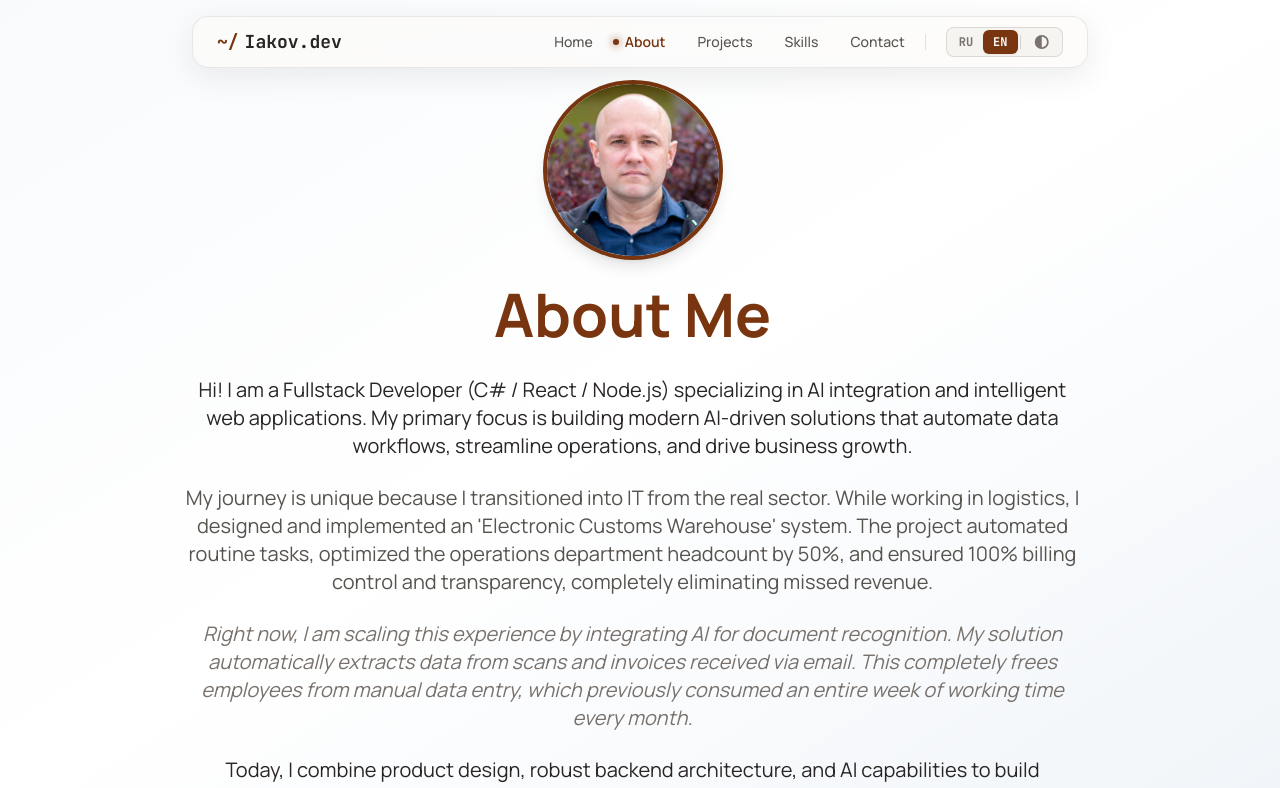
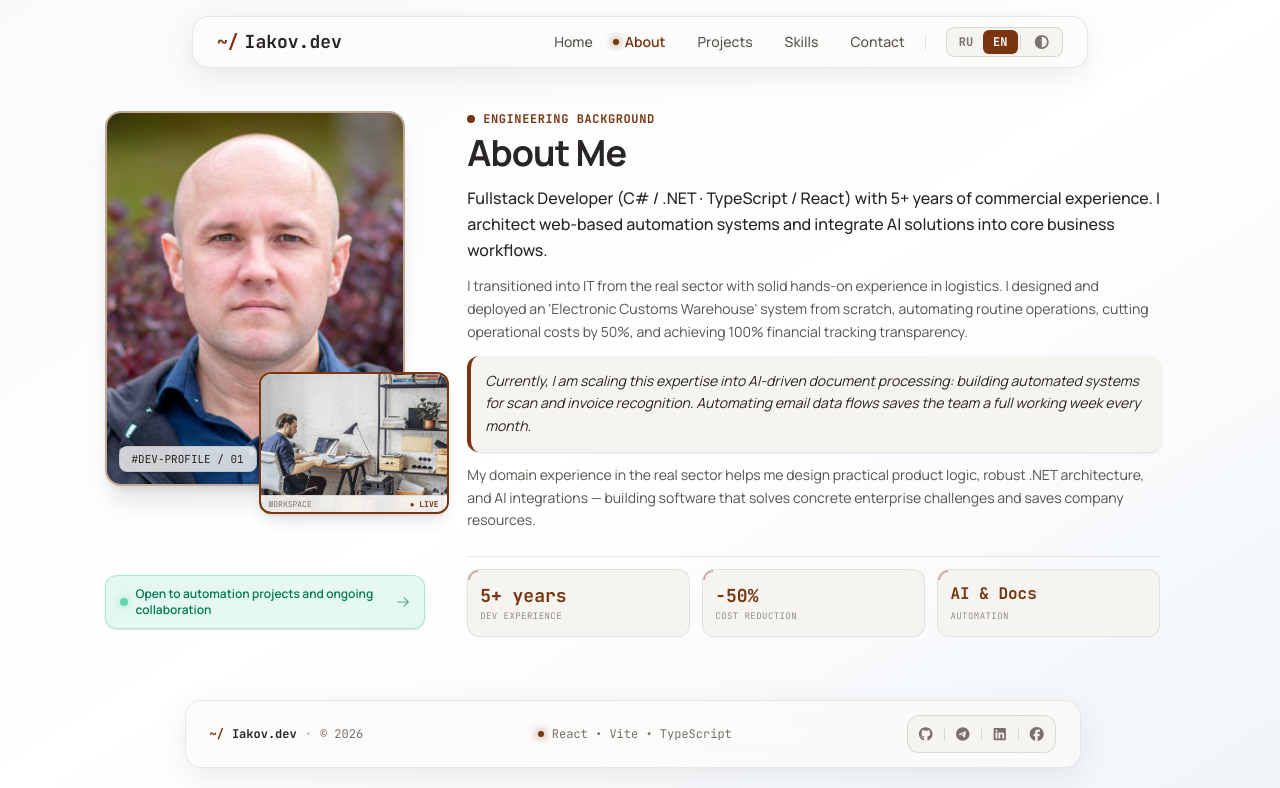
Before and after one commit to IakovYakovlev/personal, a React (Vite) app: page /about in a window 1280 px wide. Shown: the top 788 px of the page. Built offline with nearby package versions, Linux system fonts and the light colour scheme.

Commit message:
Refactor code structure for improved readability and maintainability

```diff
--- a/src/application/providers/locales/en.json
+++ b/src/application/providers/locales/en.json
@@ -1,4 +1,8 @@
 {
+  "status": {
+    "text": "Open to automation projects and ongoing collaboration",
+    "title": "Go to contacts"
+  },
   "nav": {
     "brand": "Iakov.dev",
     "home": "Home",
@@ -10,8 +14,6 @@
   "home": {
     "role": "Reliable Web Services",
     "description": "Fullstack web developer with 5+ years of experience. I specialize in business automation and building reliable digital solutions. I turn chaotic spreadsheet accounting and manual workflows into smooth, efficient systems — built with intuitive user interfaces and solid architecture.",
-    "status": "Available for automation projects and ongoing collaboration",
-    "statusTitle": "Go to Contact",
     "cta": {
       "projects": "View Projects",
       "about": "About Me",
@@ -36,11 +38,20 @@
     }
   },
   "about": {
+    "section": "Engineering Background",
     "title": "About Me",
-    "intro": "Hi! I am a Fullstack Developer (C# / React / Node.js) specializing in AI integration and intelligent web applications. My primary focus is building modern AI-driven solutions that automate data workflows, streamline operations, and drive business growth.",
-    "main": "My journey is unique because I transitioned into IT from the real sector. While working in logistics, I designed and implemented an 'Electronic Customs Warehouse' system. The project automated routine tasks, optimized the operations department headcount by 50%, and ensured 100% billing control and transparency, completely eliminating missed revenue.",
-    "highlight": "Right now, I am scaling this experience by integrating AI for document recognition. My solution automatically extracts data from scans and invoices received via email. This completely frees employees from manual data entry, which previously consumed an entire week of working time every month.",
-    "conclusion": "Today, I combine product design, robust backend architecture, and AI capabilities to build products that truly deliver value. My background in logistics helps me deeply understand business pain points and speak the same language as stakeholders."
+    "intro": "Fullstack Developer (C# / .NET · TypeScript / React) with 5+ years of commercial experience. I architect web-based automation systems and integrate AI solutions into core business workflows.",
+    "main": "I transitioned into IT from the real sector with solid hands-on experience in logistics. I designed and deployed an 'Electronic Customs Warehouse' system from scratch, automating routine operations, cutting operational costs by 50%, and achieving 100% financial tracking transparency.",
+    "highlight": "Currently, I am scaling this expertise into AI-driven document processing: building automated systems for scan and invoice recognition. Automating email data flows saves the team a full working week every month.",
+    "conclusion": "My domain experience in the real sector helps me design practical product logic, robust .NET architecture, and AI integrations — building software that solves concrete enterprise challenges and saves company resources.",
+    "metrics": {
+      "exp_value": "5+ years",
+      "exp_label": "Dev Experience",
+      "routine_value": "-50%",
+      "routine_label": "Cost Reduction",
+      "ai_value": "AI & Docs",
+      "ai_label": "Automation"
+    }
   },
   "skills": {
     "title": "Skills",
--- a/src/application/providers/locales/ru.json
+++ b/src/application/providers/locales/ru.json
@@ -1,4 +1,8 @@
 {
+  "status": {
+    "text": "Открыт к проектам по автоматизации и постоянному сотрудничеству",
+    "title": "Перейти к контактам"
+  },
   "nav": {
     "brand": "Iakov.dev",
     "home": "Главная",
@@ -10,8 +14,6 @@
   "home": {
     "role": "Надежные веб-сервисы",
     "description": "Веб-разработчик полного цикла (Fullstack) с 5+ годами опыта. Специализируюсь на автоматизации бизнеса и создании надежных цифровых решений. Превращаю запутанный учет в таблицах и ручные процессы в четко работающие системы — с удобным интерфейсом и прочной архитектурой.",
-    "status": "Открыт к проектам по автоматизации и постоянному сотрудничеству",
-    "statusTitle": "Перейти к контактам",
     "cta": {
       "projects": "Смотреть проекты",
       "about": "Узнать больше обо мне",
@@ -36,11 +38,20 @@
     }
   },
   "about": {
+    "section": "Инженерный бэкграунд",
     "title": "Обо мне",
-    "intro": "Привет! Я Fullstack-разработчик (C# / React / Node.js) со специализацией на интеграции искусственного интеллекта (AI) и создании умных веб-приложений. Мой основной фокус — разработка современных ИИ-решений, которые автоматизируют работу с данными, упрощают процессы и поддерживают рост бизнеса.",
-    "main": "Мой путь уникален тем, что я пришел в IT из реального сектора. Работая в логистике, я спроектировал и внедрил систему «Электронного таможенного склада». Проект позволил автоматизировать рутину и оптимизировать штат операционного отдела на 50%, а также обеспечил 100% контроль и прозрачность выставления счетов, полностью исключив упущенную выручку компании.",
-    "highlight": "Прямо сейчас я масштабирую этот опыт, внедряя AI для распознавания документов. Мое решение автоматически извлекает данные из сканов и счетов, приходящих по почте. Это полностью освобождает сотрудников от рутинного ручного ввода, на который раньше уходила целая неделя рабочего времени каждый месяц.",
-    "conclusion": "Сегодня я объединяю продуктовый дизайн, надежную серверную архитектуру и возможности AI, чтобы создавать продукты, которые действительно помогают людям. Мой опыт в логистике помогает мне глубже понимать боли бизнеса и говорить с заказчиками на одном языке."
+    "intro": "Fullstack-разработчик (C# / .NET · TypeScript / React) с 5+ годами опыта. Проектирую веб-системы автоматизации и интегрирую AI-решения в реальные бизнес-процессы.",
+    "main": "Пришел в IT из реального сектора. Имею за плечами практический опыт в логистике, где с нуля спроектировал и внедрил систему «Электронного таможенного склада». Проект автоматизировал ручной учет, сократил операционные затраты на 50% и обеспечил 100% прозрачность финансовых расчетов.",
+    "highlight": "Масштабирую этот опыт в сфере AI-документооборота: разрабатываю сервисы автоматического распознавания сканов и счетов. Автоматизация входящих потоков данных высвобождает для команды целую рабочую неделю ежемесячно.",
+    "conclusion": "Опыт работы в реальном секторе помогает мне проектировать продуктивную логику, надежную архитектуру на .NET и внедрять AI-технологии — создавая софт, который решает конкретные задачи компании и экономит ее ресурсы.",
+    "metrics": {
+      "exp_value": "5+ лет",
+      "exp_label": "Коммерч. опыт",
+      "routine_value": "-50%",
+      "routine_label": "Затраты / Рутина",
+      "ai_value": "AI & Docs",
+      "ai_label": "Автоматизация"
+    }
   },
   "skills": {
     "title": "Навыки",
--- a/src/ui/pages/About/About.tsx
+++ b/src/ui/pages/About/About.tsx
@@ -1,20 +1,139 @@
 import { useTranslation } from 'react-i18next';
+import { useNavigate } from 'react-router-dom';
 import avatar from '../../../assets/images/avatar.jpg';
+import workspace from '../../../assets/images/workspace.jpg';
 
 export const About = () => {
   const { t } = useTranslation();
+  const navigate = useNavigate();
+
   return (
-    <section className='flex flex-col items-center justify-center px-6 text-center flex-1'>
-      <img
-        src={avatar}
-        alt='My photo'
-        className='w-[180px] h-[180px] rounded-full mb-6 shadow-lg border-4 border-primary object-cover'
-      />
-      <h1 className='text-4xl md:text-6xl font-bold mb-8 text-primary'>{t('about.title')}</h1>
-      <p className='text-lg md:text-xl text-text-base max-w-4xl mb-6'>{t('about.intro')}</p>
-      <p className='text-lg md:text-xl text-text-muted max-w-4xl mb-6'>{t('about.main')}</p>
-      <p className='text-lg md:text-xl italic text-text-subtle max-w-4xl mb-6'>{t('about.highlight')}</p>
-      <p className='text-lg md:text-xl text-text-base max-w-4xl mb-10'>{t('about.conclusion')}</p>
-    </section>
+    <div className='flex-1 flex flex-col justify-center w-full max-w-6xl mx-auto px-6 md:px-12 py-2 lg:py-4 text-left overflow-hidden'>
+      <main className='w-full flex flex-col gap-4 lg:gap-6'>
+        {/* ВЕРХНИЙ БЛОК: Фотографии (4) + Текст (8) */}
+        <div className='grid grid-cols-1 lg:grid-cols-12 gap-6 lg:gap-8 items-start'>
+          {/* Левая колонка: Коллаж фотографий */}
+          <div className='lg:col-span-4 flex flex-col'>
+            <div className='relative w-full max-w-[320px] mx-auto lg:mx-0 pb-6 pr-5'>
+              {/* Главный портрет */}
+              <div className='relative w-full aspect-[4/5] rounded-2xl overflow-hidden border-2 border-[var(--color-primary)]/40 shadow-xl group bg-[var(--color-bg-muted)]'>
+                <img
+                  src={avatar}
+                  alt='Iakov Yakovlev'
+                  className='w-full h-full object-cover group-hover:scale-105 transition-transform duration-500'
+                />
+                <div className='absolute inset-0 bg-gradient-to-b from-transparent via-white/10 to-transparent -translate-y-full group-hover:translate-y-full transition-transform duration-700 pointer-events-none' />
+
+                <div className='absolute bottom-3 left-3 bg-[var(--color-bg-base)]/80 backdrop-blur-md px-3 py-1 rounded-lg border border-[var(--color-text-subtle)]/20 text-[11px] font-mono text-[var(--color-text-base)] shadow-sm z-10'>
+                  #DEV-PROFILE / 01
+                </div>
+              </div>
+
+              {/* Рабочее пространство */}
+              <div className='absolute -bottom-1 -right-6 w-2/3 max-w-[190px] aspect-[4/3] rounded-xl overflow-hidden border-2 border-[var(--color-primary)] shadow-lg bg-[var(--color-bg-muted)] z-20 group'>
+                <img
+                  src={workspace}
+                  alt='Workspace'
+                  className='w-full h-full object-cover group-hover:scale-105 transition-transform duration-500'
+                />
+                <div className='absolute inset-0 bg-gradient-to-b from-transparent via-white/10 to-transparent -translate-y-full group-hover:translate-y-full transition-transform duration-700 pointer-events-none' />
+
+                <div className='absolute bottom-0 inset-x-0 bg-[var(--color-bg-base)]/90 backdrop-blur-md px-2 py-0.5 border-t border-[var(--color-text-subtle)]/15 text-[8px] font-mono text-[var(--color-text-subtle)] flex justify-between items-center'>
+                  <span>WORKSPACE</span>
+                  <span className='text-[var(--color-primary)] font-bold'>● LIVE</span>
+                </div>
+              </div>
+            </div>
+          </div>
+
+          {/* Правая колонка: Весь текст */}
+          <div className='lg:col-span-8 flex flex-col justify-start'>
+            <div className='inline-flex items-center gap-2 font-mono text-xs text-[var(--color-primary)] font-bold uppercase tracking-wider mb-1.5'>
+              <span className='w-2 h-2 rounded-full bg-[var(--color-primary)]' />
+              {t('about.section')}
+            </div>
+
+            <h1 className='text-3xl md:text-4xl font-bold text-[var(--color-text-base)] tracking-tight mb-3'>
+              {t('about.title')}
+            </h1>
+
+            <p className='text-sm md:text-base text-[var(--color-text-base)] font-medium leading-relaxed mb-3'>
+              {t('about.intro')}
+            </p>
+
+            <p className='text-xs md:text-sm text-[var(--color-text-muted)] leading-relaxed mb-3'>{t('about.main')}</p>
+
+            <div className='relative bg-[var(--color-bg-muted)] p-3.5 rounded-xl border-l-4 border-[var(--color-primary)] mb-3 shadow-sm'>
+              <p className='text-xs md:text-sm text-[var(--color-text-base)] italic leading-relaxed'>
+                {t('about.highlight')}
+              </p>
+            </div>
+
+            <p className='text-xs md:text-sm text-[var(--color-text-muted)] leading-relaxed'>{t('about.conclusion')}</p>
+          </div>
+        </div>
+
+        {/* НИЖНИЙ БЛОК: Выравнивание по нижнему краю (items-end) синхронизирует высоту плашки и карточек */}
+        <div className='grid grid-cols-1 lg:grid-cols-12 gap-6 lg:gap-8 items-center'>
+          {/* Левый блок (4 колонки): Статус */}
+          <div className='lg:col-span-4 w-full max-w-[320px] mx-auto lg:mx-0 pt-3'>
+            <button
+              onClick={() => navigate('/contact')}
+              type='button'
+              className='group/badge w-full inline-flex items-center justify-between gap-2 px-3.5 py-2.5 rounded-xl bg-emerald-500/10 border border-emerald-500/25 text-emerald-700 dark:text-emerald-400 text-xs font-semibold shadow-sm hover:bg-emerald-500/20 hover:border-emerald-500/50 transition-all cursor-pointer text-left'
+              title={t('status.title')}
+            >
+              <div className='flex items-center gap-2'>
+                <span className='w-2 h-2 rounded-full bg-emerald-500 animate-pulse shadow-[0_0_8px_rgba(16,185,129,0.6)] flex-shrink-0' />
+                <span className='group-hover/badge:underline decoration-emerald-500/50 underline-offset-2'>
+                  {t('status.text')}
+                </span>
+              </div>
+              <svg
+                className='w-3.5 h-3.5 opacity-60 group-hover/badge:opacity-100 group-hover/badge:translate-x-0.5 transition-all flex-shrink-0'
+                fill='none'
+                stroke='currentColor'
+                viewBox='0 0 24 24'
+              >
+                <path strokeLinecap='round' strokeLinejoin='round' strokeWidth='2' d='M14 5l7 7m0 0l-7 7m7-7H3' />
+              </svg>
+            </button>
+          </div>
+
+          {/* Правый блок (8 колонок): 3 плашки метрик С ЛИНИЕЙ сверху */}
+          <div className='lg:col-span-8 grid grid-cols-3 gap-3 font-mono pt-3 border-t border-[var(--color-text-subtle)]/15'>
+            <div className='relative overflow-hidden bg-[var(--color-bg-muted)] p-3 rounded-xl border border-[var(--color-text-subtle)]/15 flex flex-col justify-between group hover:border-[var(--color-primary)]/50 transition-colors'>
+              <div className='absolute top-0 left-0 w-2.5 h-2.5 border-l-2 border-t-2 border-[var(--color-primary)]/40 rounded-tl-xl pointer-events-none' />
+              <div className='text-base md:text-lg font-bold text-[var(--color-primary)]'>
+                {t('about.metrics.exp_value')}
+              </div>
+              <div className='text-[9px] uppercase tracking-wider text-[var(--color-text-subtle)] opacity-80'>
+                {t('about.metrics.exp_label')}
+              </div>
+            </div>
+
+            <div className='relative overflow-hidden bg-[var(--color-bg-muted)] p-3 rounded-xl border border-[var(--color-text-subtle)]/15 flex flex-col justify-between group hover:border-[var(--color-primary)]/50 transition-colors'>
+              <div className='absolute top-0 left-0 w-2.5 h-2.5 border-l-2 border-t-2 border-[var(--color-primary)]/40 rounded-tl-xl pointer-events-none' />
+              <div className='text-base md:text-lg font-bold text-[var(--color-primary)]'>
+                {t('about.metrics.routine_value')}
+              </div>
+              <div className='text-[9px] uppercase tracking-wider text-[var(--color-text-subtle)] opacity-80'>
+                {t('about.metrics.routine_label')}
+              </div>
+            </div>
+
+            <div className='relative overflow-hidden bg-[var(--color-bg-muted)] p-3 rounded-xl border border-[var(--color-text-subtle)]/15 flex flex-col justify-between group hover:border-[var(--color-primary)]/50 transition-colors'>
+              <div className='absolute top-0 left-0 w-2.5 h-2.5 border-l-2 border-t-2 border-[var(--color-primary)]/40 rounded-tl-xl pointer-events-none' />
+              <div className='text-sm md:text-base font-bold text-[var(--color-primary)]'>
+                {t('about.metrics.ai_value')}
+              </div>
+              <div className='text-[9px] uppercase tracking-wider text-[var(--color-text-subtle)] opacity-80'>
+                {t('about.metrics.ai_label')}
+              </div>
+            </div>
+          </div>
+        </div>
+      </main>
+    </div>
   );
 };
--- a/src/ui/pages/Home/Home.tsx
+++ b/src/ui/pages/Home/Home.tsx
@@ -8,7 +8,6 @@ export const Home = () => {
   const navigate = useNavigate();
 
   return (
-    // На планшетах (md-lg) уменьшаем вертикальный паддинг, на десктопе возвращаем ваши py-12
     <div className='flex-1 flex flex-col justify-center w-full max-w-6xl mx-auto px-6 md:px-12 py-4 lg:py-12 text-left'>
       <main className='w-full'>
         {/* Главный заголовок и контент: на планшетах уменьшаем нижний отступ */}
@@ -39,11 +38,11 @@ export const Home = () => {
                 onClick={() => navigate('/contact')}
                 type='button'
                 className='group/badge inline-flex items-center gap-2 px-3.5 py-1.5 rounded-full bg-emerald-500/10 border border-emerald-500/25 text-emerald-700 dark:text-emerald-400 text-xs md:text-sm font-semibold shadow-sm hover:bg-emerald-500/20 hover:border-emerald-500/50 transition-all cursor-pointer text-left'
-                title={t('home.statusTitle', 'Перейти к контактам')}
+                title={t('status.title', 'Перейти к контактам')}
               >
                 <span className='w-2 h-2 rounded-full bg-emerald-500 animate-pulse shadow-[0_0_8px_rgba(16,185,129,0.6)] flex-shrink-0' />
                 <span className='group-hover/badge:underline decoration-emerald-500/50 underline-offset-2'>
-                  {t('home.status', 'Открыт к проектам по автоматизации и постоянному сотрудничеству')}
+                  {t('status.text', 'Открыт к проектам по автоматизации и постоянному сотрудничеству')}
                 </span>
                 <svg
                   className='w-3.5 h-3.5 opacity-0 group-hover/badge:opacity-100 transition-opacity -ml-1 text-emerald-600 dark:text-emerald-400 flex-shrink-0'
```
Also changed, not shown: src/assets/images/workspace.jpg (added).
